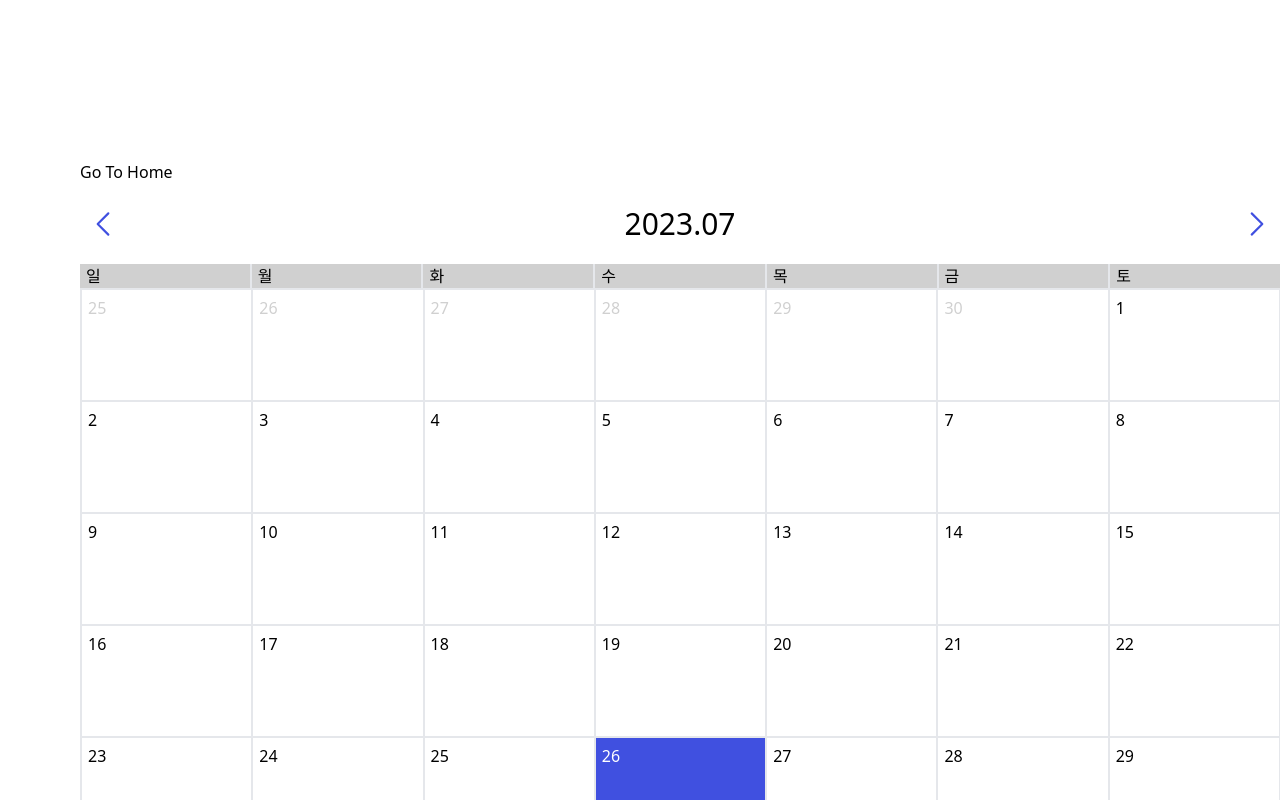
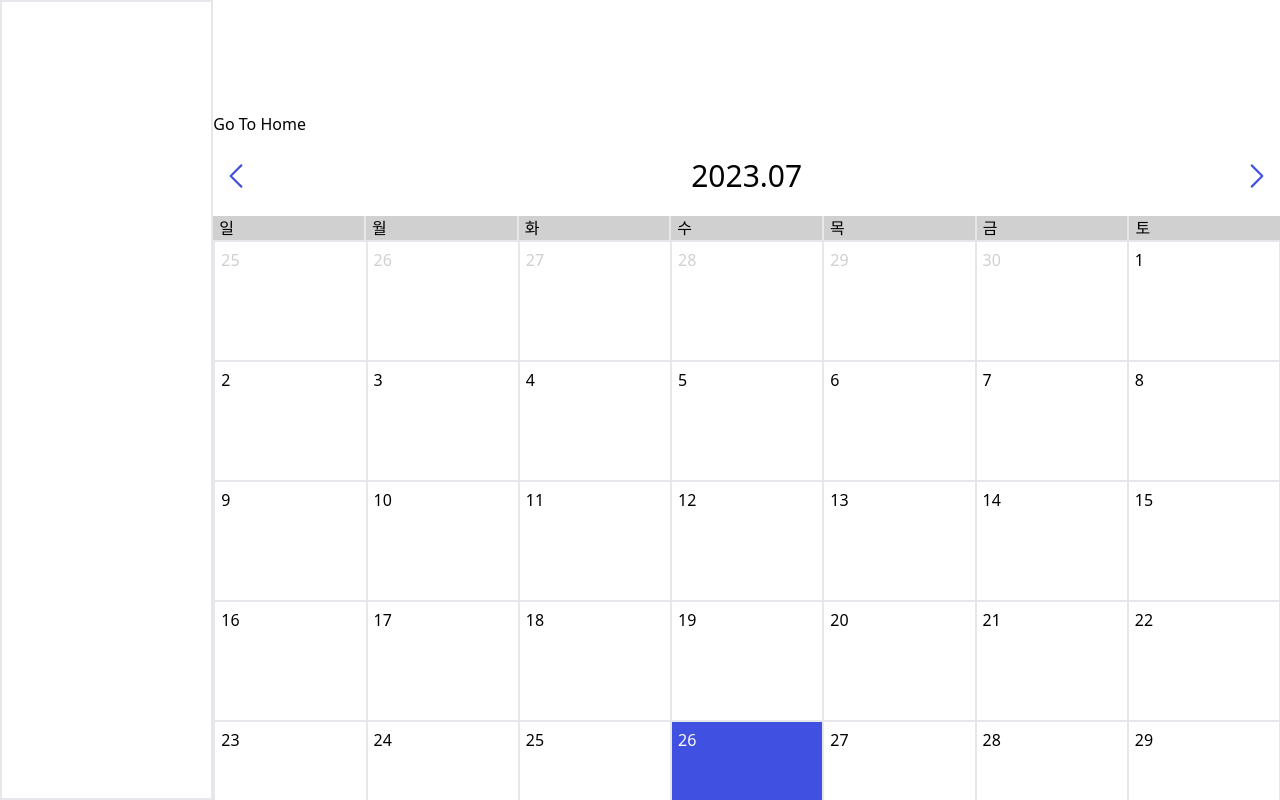
Before and after one commit to FC-MINI-4/attendance-front, a Next.js app: page /main in a window 1280 px wide. Shown: the top 800 px of the page. Built offline with nearby package versions, Linux system fonts and the light colour scheme.

Commit message:
style:사이드메뉴위치조정

```diff
--- a/src/components/main/MainCalendar.tsx
+++ b/src/components/main/MainCalendar.tsx
@@ -67,7 +67,7 @@ export default function Calendar(){
         let today = moment(day).format('YYYY.MM.DD') === currentDayForm
         days.push(
           <div
-            className={`h-[7rem] grow border box-border last:border-r-0
+            className={`h-[7.5rem] grow border box-border last:border-r-0
             ${today ? `bg-primary text-white` : null}
             hover:bg-primaryHover hover:text-white`}
             key={formattedDate}>
@@ -111,7 +111,7 @@ export default function Calendar(){
   return(
     <>
       <Link href='/'>Go To Home</Link>
-      <div className="w-[75rem]">
+      <div>
         {/* 헤더(년.월 형식 + 월 변경 버튼) */}
         <div className="flex h-20 text-3xl">
           <ChevronLeftIcon
--- /dev/null
+++ b/src/components/main/MainSideMenu.tsx
@@ -0,0 +1,8 @@
+export default function SideMenu(){
+  return(
+    <>
+      <div></div>
+    </>
+  )
+
+}
--- a/src/pages/main.tsx
+++ b/src/pages/main.tsx
@@ -1,10 +1,13 @@
 import Calendar from '@/components/main/MainCalendar';
-import Link from 'next/link';
+import SideMenu from '@/components/main/MainSideMenu';
 
 export default function main(){
   return(
   <div className='w-screen h-screen position'>
-    <div className='absolute top-[10rem] right-0'>
+    <div className='w-1/6 border-2 h-full'>
+      <SideMenu/>
+    </div>
+    <div className='absolute top-[7rem] right-0 w-5/6'>
       <Calendar/>
     </div>
   </div>
```
Also changed, not shown: src/components/common/Modal.tsx (added).
